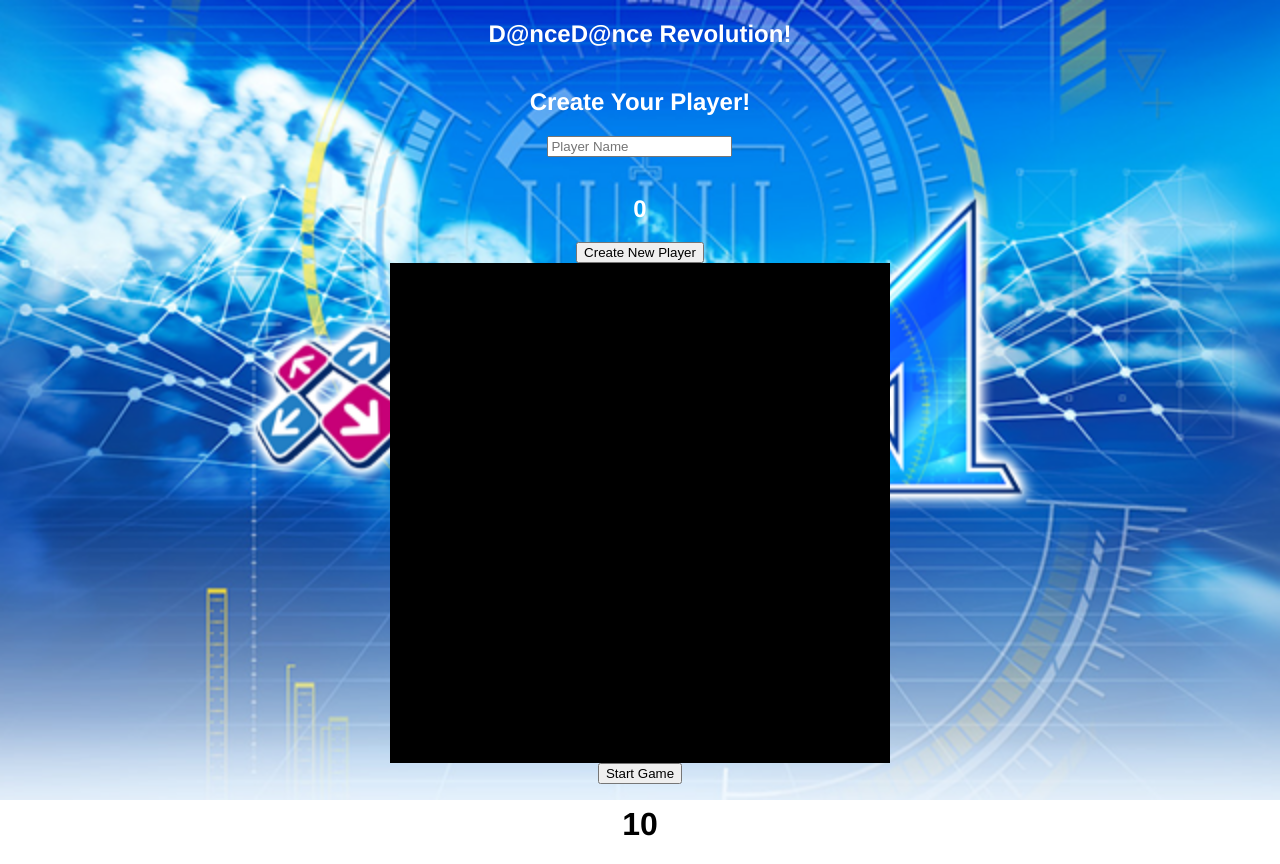
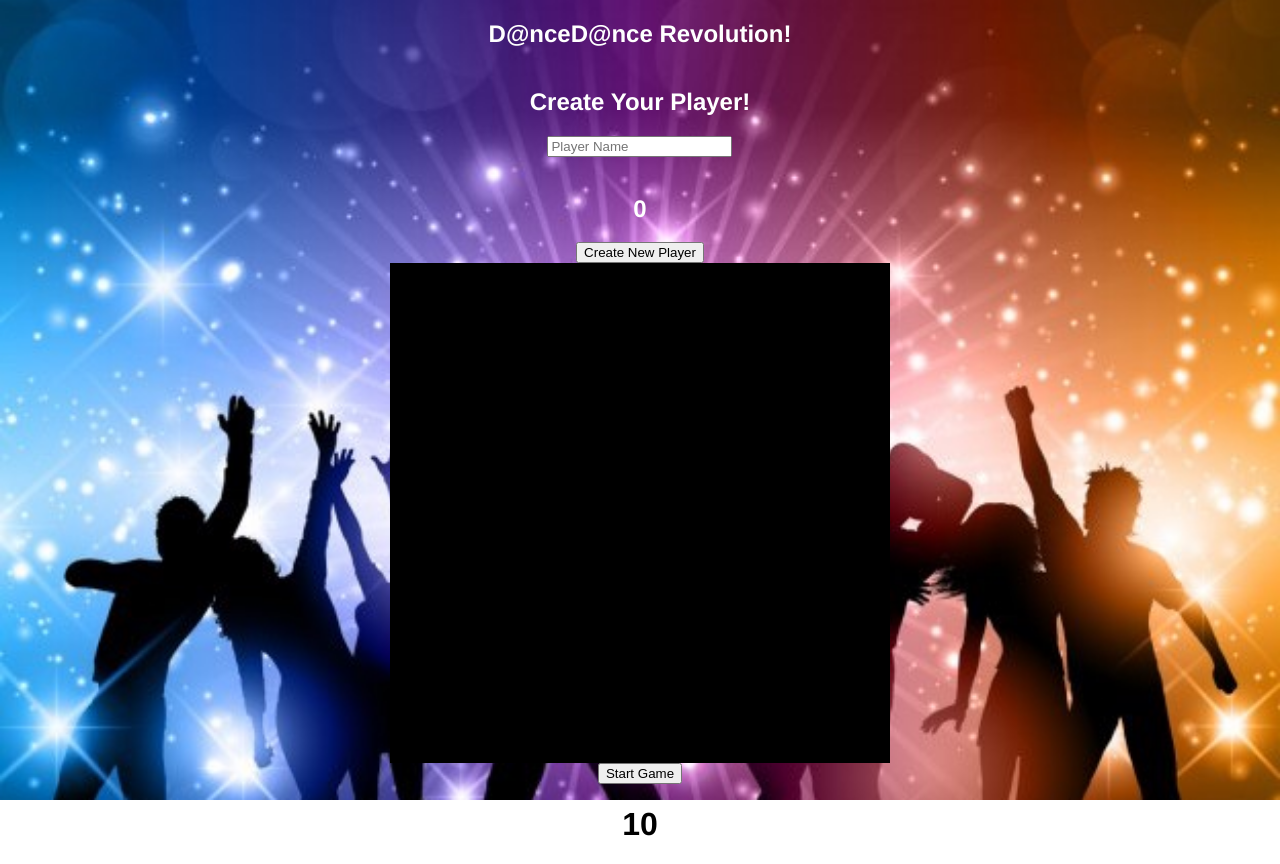
Before and after one commit to raulsposito/ddr_frontend, a plain HTML site: page index.html in a window 1280 px wide. Drawn offline with Linux system fonts and the light colour scheme; no server answers.

Commit message:
change background

```diff
--- a/style.css
+++ b/style.css
@@ -9,7 +9,7 @@ main {
 }
 
 .name {
-    background: url('img/DDRevolution2.png') no-repeat;
+    background: url('img/background.jpg') no-repeat;
 	background-size: cover;
 	background-position:center;
     position: absolute;
```
